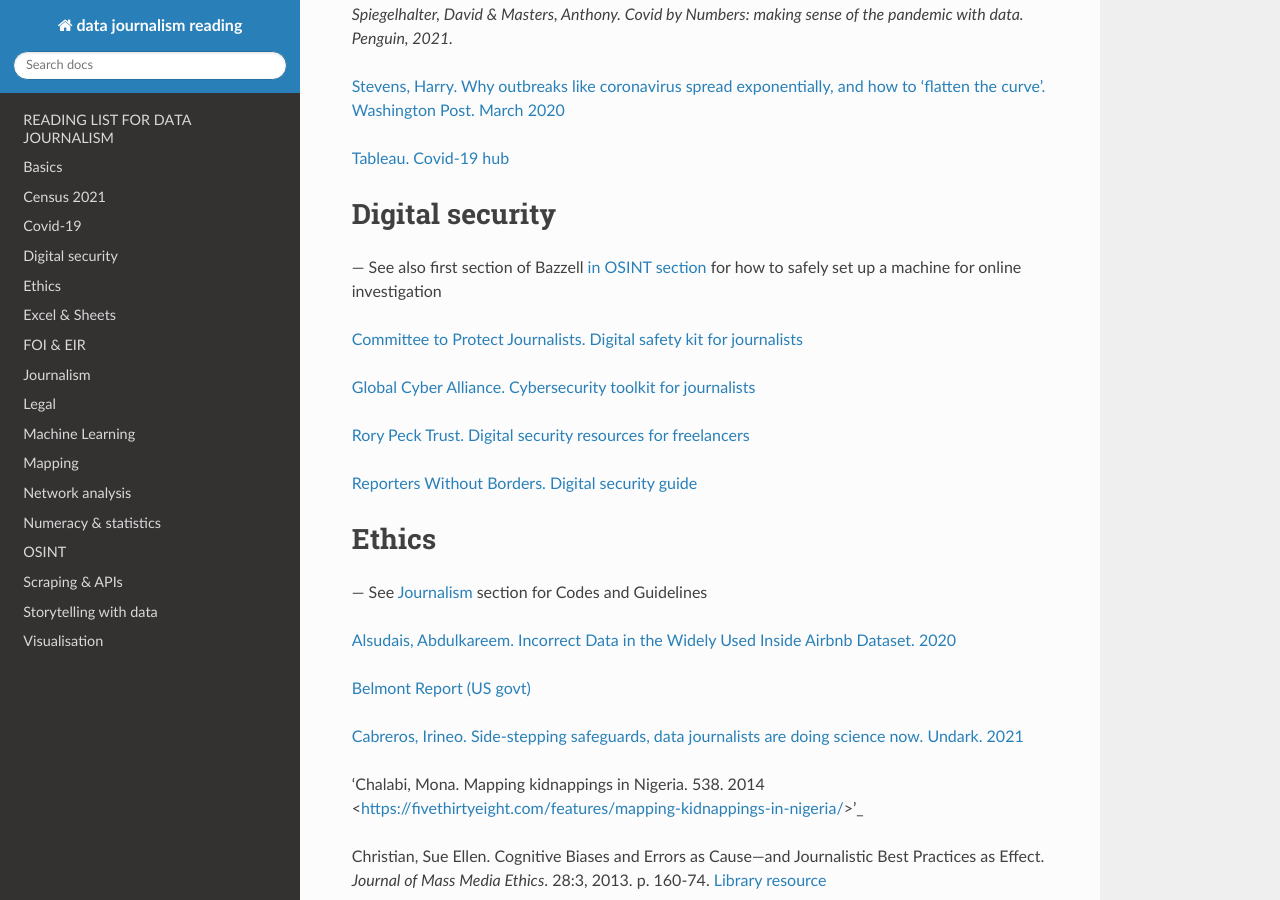
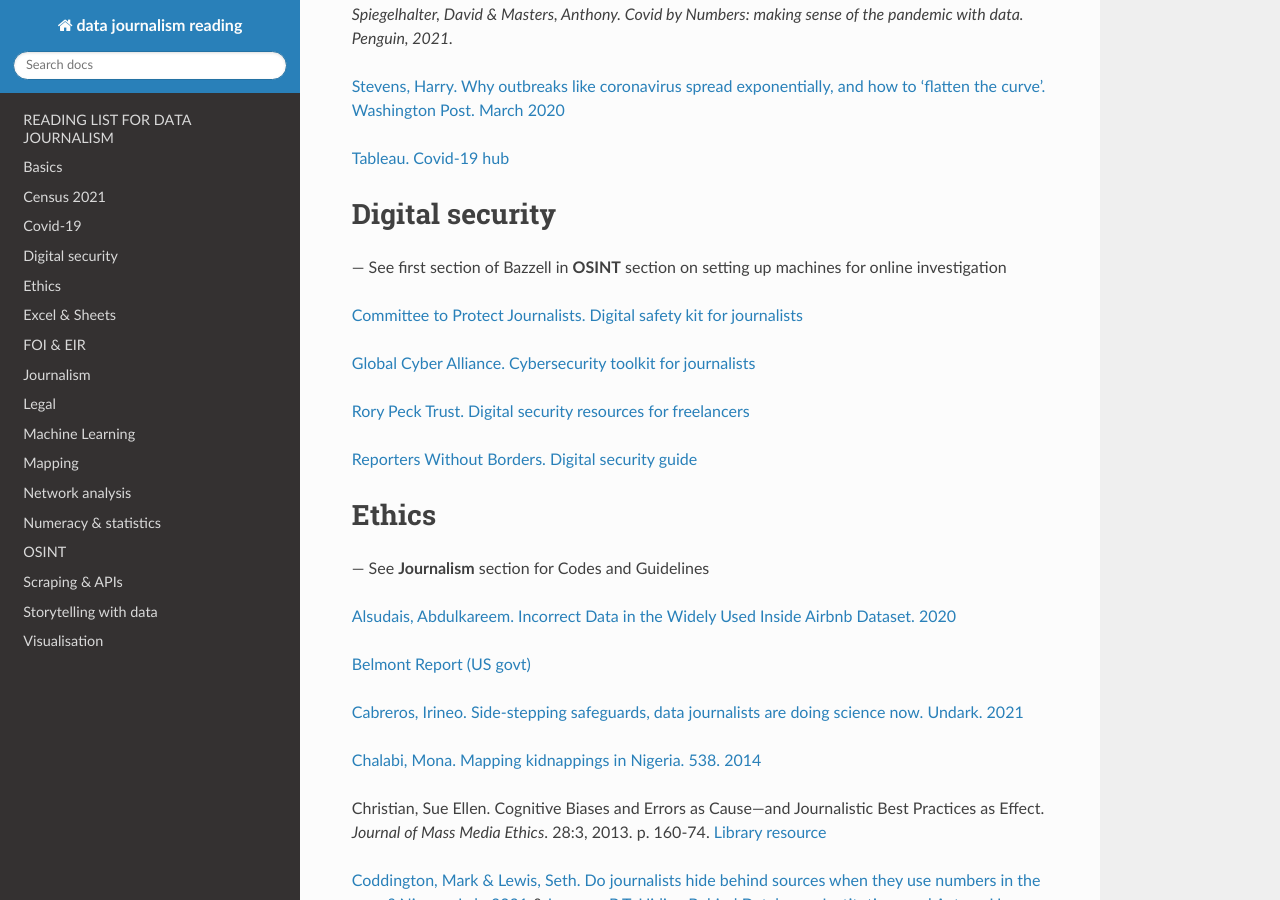
Before and after one commit to aodhanlutetiae/dj_reading, a Sphinx documentation site: the page built from docs/source/index.rst, in a window 1280 px wide and 900 px high, scrolled down 3100 px. Built offline with Sphinx 7.4.7 and the Read the Docs theme 2.0.0, drawn with Linux system fonts in a browser that asks for light colours.

Commit message:
update digisec

```diff
--- a/docs/source/index.rst
+++ b/docs/source/index.rst
@@ -173,7 +173,8 @@
 
 Digital security
 ================
-— See also first section of Bazzell `in OSINT section <https://dj-reading.readthedocs.io/en/latest/#osint>`_ for how to safely set up a machine for online investigation
+
+— See first section of Bazzell in **OSINT** section on setting up machines for online investigation
 
 `Committee to Protect Journalists. Digital safety kit for journalists <https://cpj.org/2019/07/digital-safety-kit-journalists/>`_
 
@@ -188,7 +189,7 @@
 Ethics
 ======
 
-— See `Journalism <https://dj-reading.readthedocs.io/en/latest/#journalism>`_ section for Codes and Guidelines
+— See **Journalism** section for Codes and Guidelines
 
 `Alsudais, Abdulkareem. Incorrect Data in the Widely Used Inside Airbnb Dataset. 2020 <https://arxiv.org/abs/2007.03019>`_
 
@@ -196,7 +197,7 @@
 
 `Cabreros, Irineo. Side-stepping safeguards, data journalists are doing science now. Undark. 2021 <https://undark.org/2021/04/22/data-journalists-are-doing-science/>`_
 
-'Chalabi, Mona. Mapping kidnappings in Nigeria. 538. 2014 <https://fivethirtyeight.com/features/mapping-kidnappings-in-nigeria/>'_
+`Chalabi, Mona. Mapping kidnappings in Nigeria. 538. 2014 <https://fivethirtyeight.com/features/mapping-kidnappings-in-nigeria/>`_
 
 Christian, Sue Ellen. Cognitive Biases and Errors as Cause—and
 Journalistic Best Practices as Effect. *Journal of Mass Media Ethics*.
```
